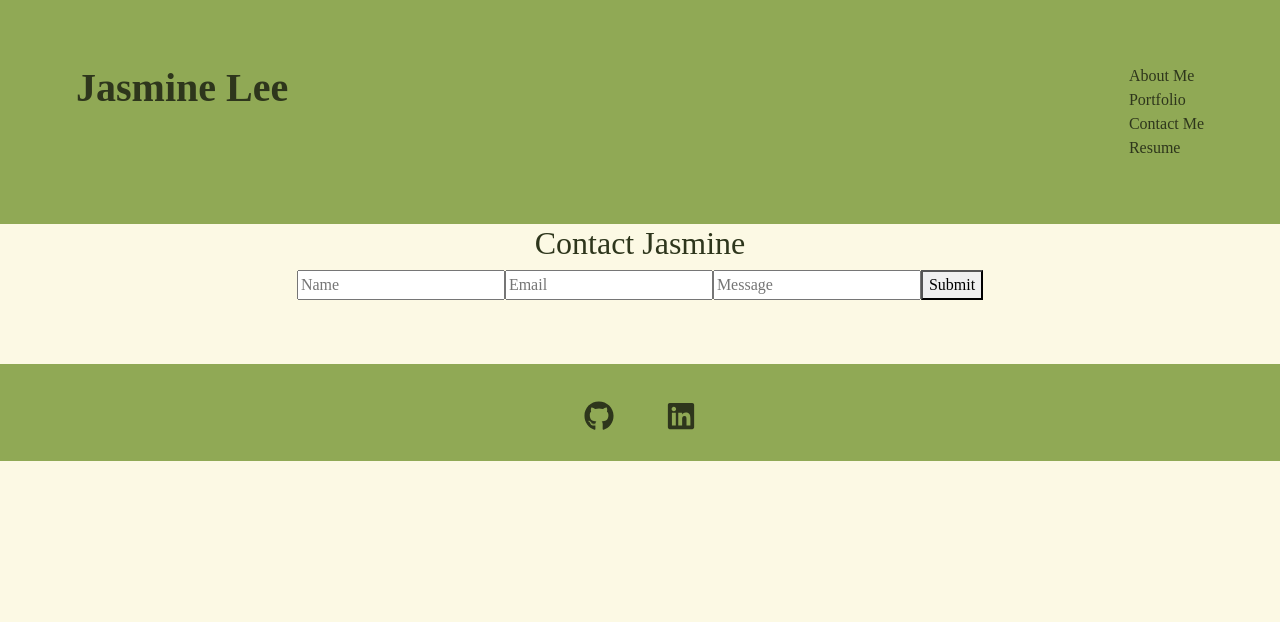
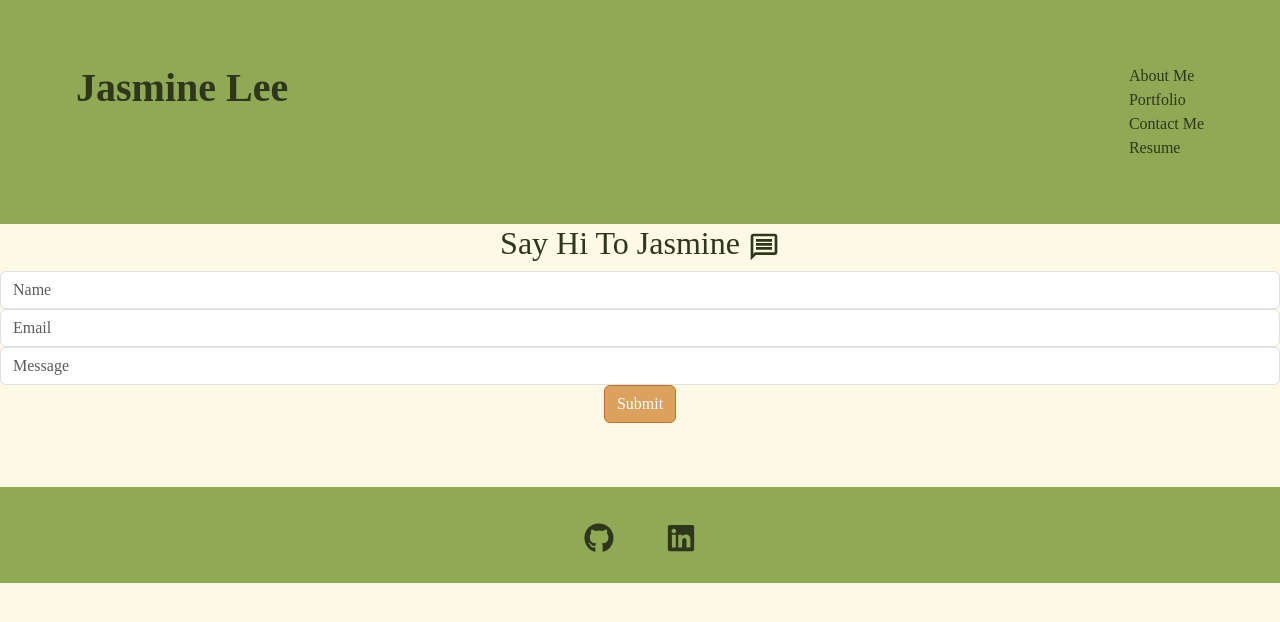
Before and after one commit to Jasmineleeyt/portfolio-v2, a React (Vite) app: page /contact in a window 1280 px wide. Shown: the top 622 px of the page. Built offline with nearby package versions, Linux system fonts and the light colour scheme.

Commit message:
Updated contact.jsx to use bootstrap

```diff
--- a/src/pages/Contact.jsx
+++ b/src/pages/Contact.jsx
@@ -1,5 +1,8 @@
 import React from 'react';
 import { useState } from 'react';
+import { MdOutlineMessage  } from 'react-icons/md';
+import { Form, Button } from 'react-bootstrap';
+import './Contact.css';
 
 // Import a helper function that will check if the email is valid
 import { validateEmail } from '../utils/helpers';
@@ -48,32 +51,20 @@ function contactForm() {
   };
 
   return (
-    <div className="container text-center">
-      <h2>Contact Jasmine</h2>
-      <form className="form" onSubmit={contactFormSubmit}>
-      <input
-          value={fname}
-          name="fname"
-          onChange={handleInputChange}
-          type="text"
-          placeholder="Name"
-        />
-        <input
-          value={email}
-          name="email"
-          onChange={handleInputChange}
-          type="email"
-          placeholder="Email"
-        />
-        <input
-          value={message}
-          name="message"
-          onChange={handleInputChange}
-          type="text"
-          placeholder="Message"
-        />
-        <button type="submit">Submit</button>
-      </form>
+    <div className="contact-container text-center">
+      <h2>Say Hi To Jasmine <MdOutlineMessage /></h2>
+      <Form className="form" onSubmit={contactFormSubmit}>
+        <Form.Group controlId="fname">
+          <Form.Control value={fname} name="fname" onChange={handleInputChange} type="text" placeholder="Name" className="contact-input"/>
+        </Form.Group>
+        <Form.Group controlId="email">
+          <Form.Control value={email} name="email" onChange={handleInputChange} type="email" placeholder="Email" className="contact-input"/>
+        </Form.Group>
+        <Form.Group controlId="email">
+          <Form.Control value={message} name="message" onChange={handleInputChange} type="text" placeholder="Message" className="contact-input"/>
+        </Form.Group>
+        <Button type="submit">Submit</Button>
+      </Form>
     </div>
   );
 }
```
